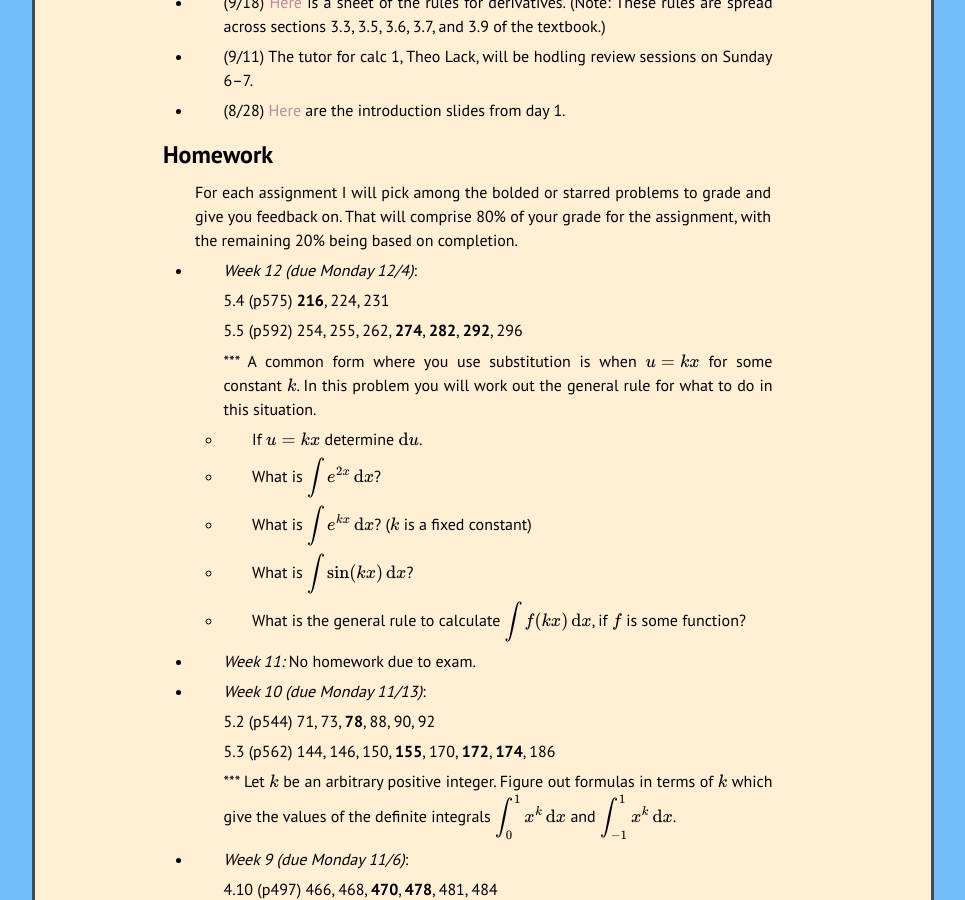
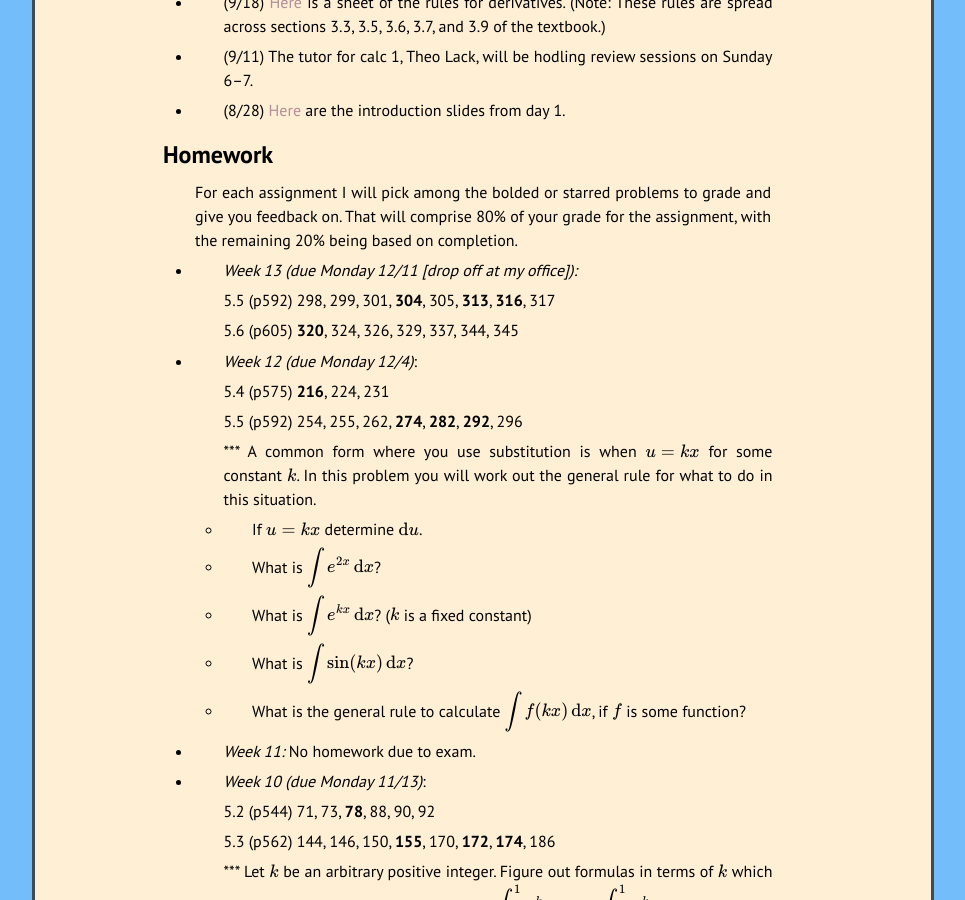
Before and after one commit to kamerynjw/kamerynjw.github.io, a Jekyll site: the page built from teaching/2023/math210.md, in a window 1280 px wide and 900 px high, scrolled down 1383 px. Shown: the whole window, without its empty margins (157-1122 px from the left). Built offline with Jekyll 4.4.1, drawn with Linux system fonts in a browser that asks for light colours; nearby versions of some CDN libraries; formulas are drawn with MathJax 3; some of the changed text lies outside the part shown.

Commit message:
lat week cacs 1

```diff
--- a/teaching/2023/math210.md
+++ b/teaching/2023/math210.md
@@ -58,6 +58,12 @@ Homework
 --------
 
 For each assignment I will pick among the bolded or starred problems to grade and give you feedback on. That will comprise 80% of your grade for the assignment, with the remaining 20% being based on completion.
+
+* *Week 13 (due Monday 12/11 [drop off at my office]):*
+
+   5.5 (p592) 298, 299, 301, **304**, 305, **313**, **316**, 317
+
+   5.6 (p605) **320**, 324, 326, 329, 337, 344, 345
 
 * *Week 12 (due Monday 12/4)*:
 
@@ -186,6 +192,10 @@ For each assignment I will pick among the bolded or starred problems to grade an
 In-class Worksheets
 --------
 
+* [12/6: Section 5.6](w12-6.pdf)
+
+* [12/4: Section 5.5](w12-4.pdf)
+
 * [12/1: Section 5.5](w12-1.pdf)
 
 * [11/29: Section 5.5](w11-29.pdf)
```
Also changed, not shown: 2 other files.
